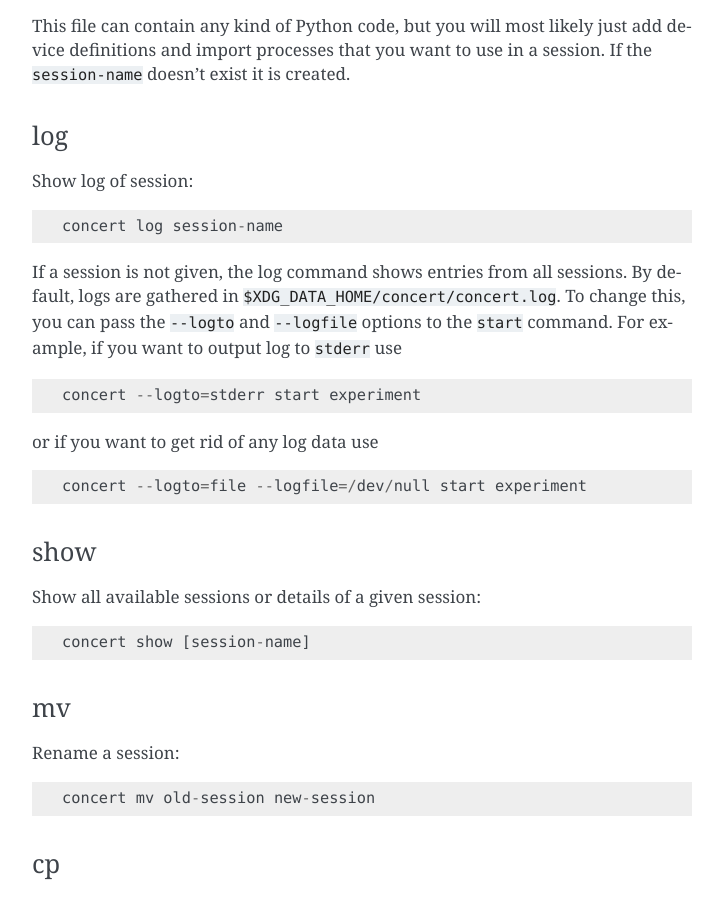
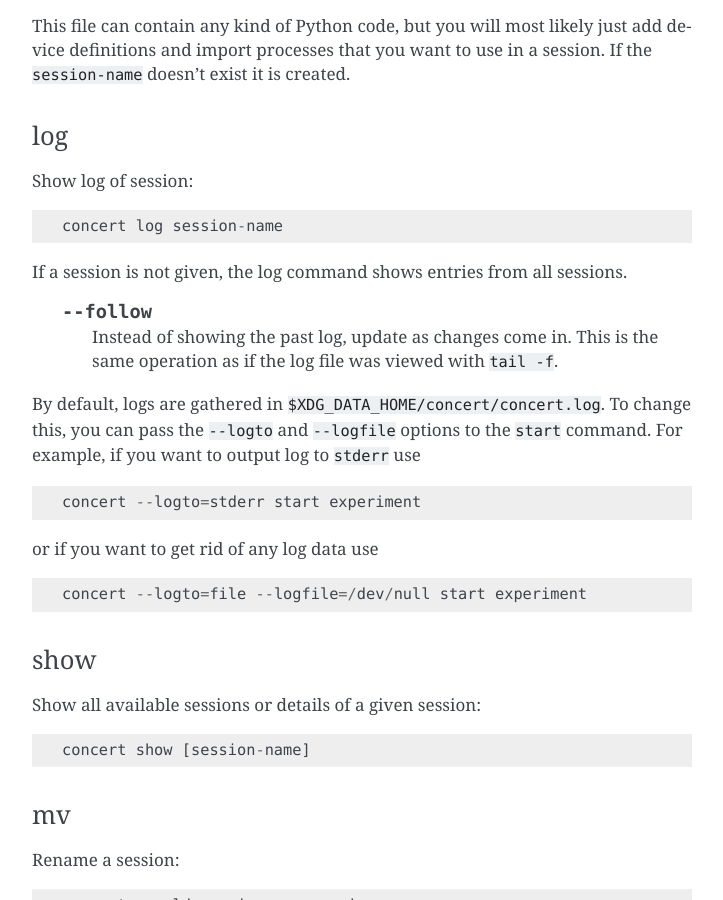
Before and after one commit to ufo-kit/concert, a Sphinx documentation site: the page built from docs/user/topics/shell.rst, in a window 1280 px wide and 900 px high, scrolled down 1702 px. Shown: the whole window, without its empty margins (388-1111 px from the left). Built offline with Sphinx 7.4.7, drawn with Linux system fonts in a browser that asks for light colours.

Commit message:
Add --follow option to the log command

```diff
--- a/docs/user/topics/shell.rst
+++ b/docs/user/topics/shell.rst
@@ -101,17 +101,22 @@ Show log of session::
 
     concert log session-name
 
-If a session is not given, the log command shows entries from all sessions. By
-default, logs are gathered in ``$XDG_DATA_HOME/concert/concert.log``. To change
-this, you can pass the ``--logto`` and ``--logfile`` options to the ``start``
-command. For example, if you want to output log to ``stderr`` use ::
+If a session is not given, the log command shows entries from all sessions.
+
+    .. option:: --follow
+
+        Instead of showing the past log, update as changes come in. This is the
+        same operation as if the log file was viewed with ``tail -f``.
+
+By default, logs are gathered in ``$XDG_DATA_HOME/concert/concert.log``. To
+change this, you can pass the ``--logto`` and ``--logfile`` options to the
+``start`` command. For example, if you want to output log to ``stderr`` use ::
 
     concert --logto=stderr start experiment
 
 or if you want to get rid of any log data use ::
 
     concert --logto=file --logfile=/dev/null start experiment
-
 
 show
 ----
```
Also changed, not shown: 2 other files.
